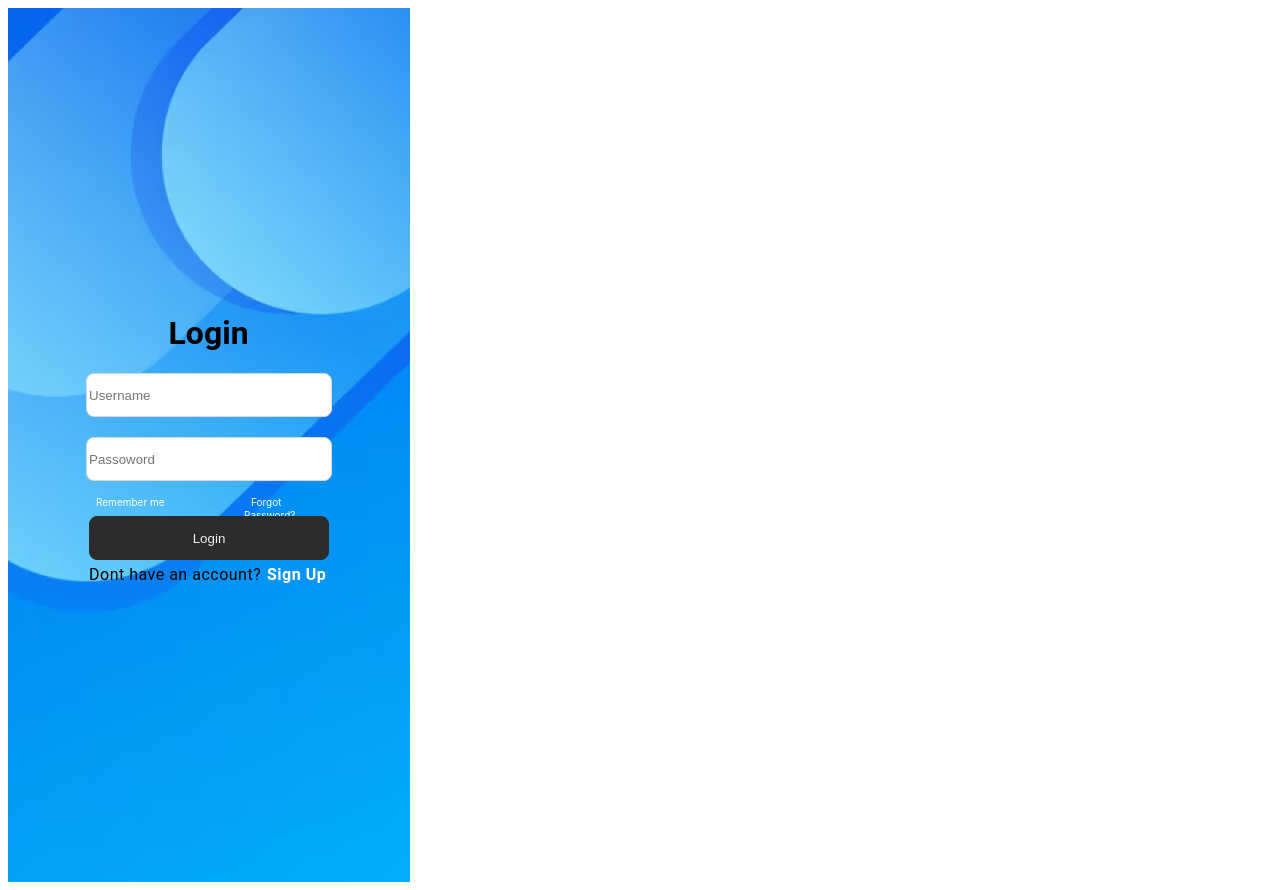
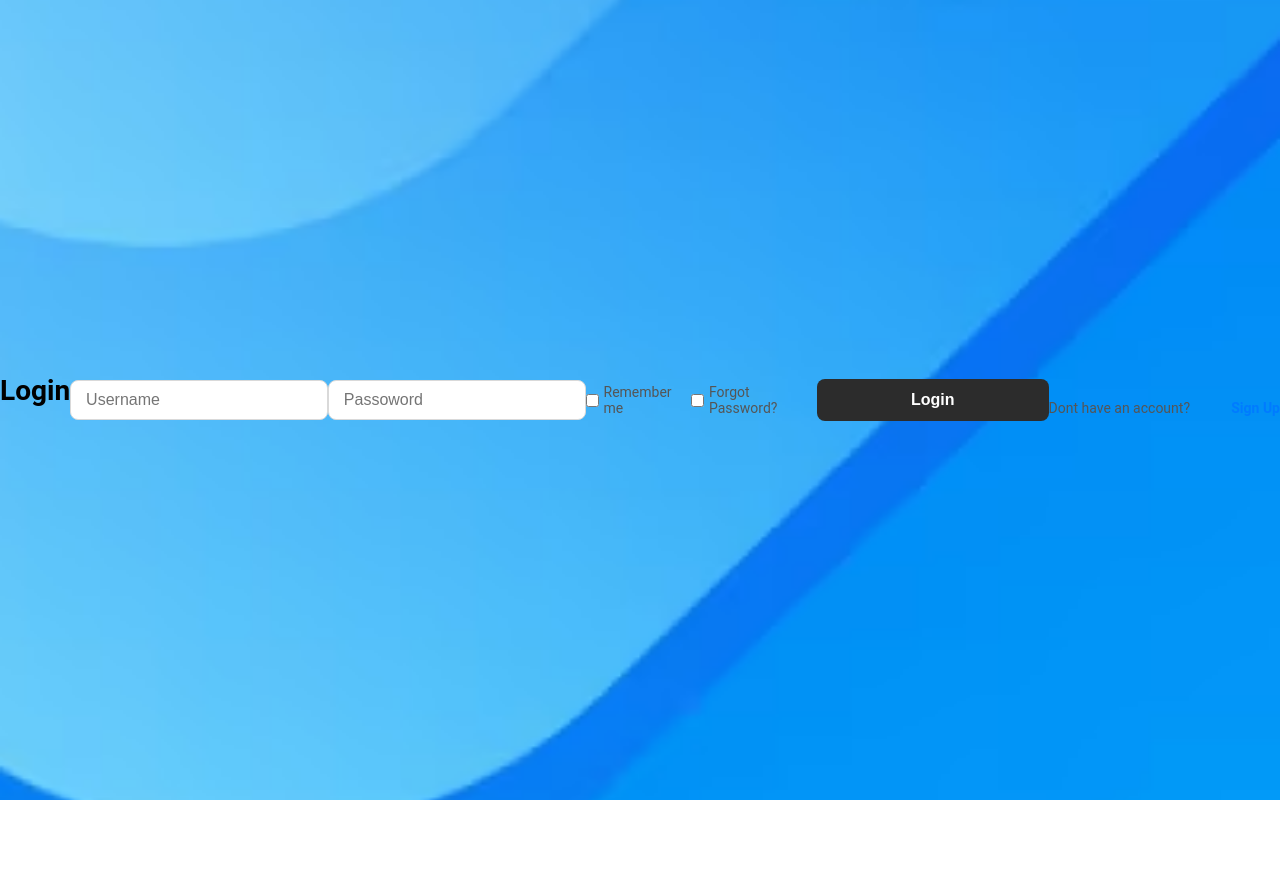
Before and after one commit to jkum1/reabbit, a Next.js app in the folder reabbit/: page / in a window 1280 px wide. After the commit the page ends 800 px from the top, so only its background shows below. Built offline with nearby package versions, Linux system fonts and the light colour scheme.

Commit message:
Update app.css

```diff
--- a/reabbit/src/app/app.css
+++ b/reabbit/src/app/app.css
@@ -1,149 +1,137 @@
-/* Sign-In Page */
+
+* {
+    margin: 0;
+    padding: 0;
+    box-sizing: border-box;
+  }
+
+  body {
+    font-family: 'Roboto', sans-serif;
+    display: flex;
+    justify-content: center;
+    align-items: center;
+    min-height: 100vh;
+    width: 100vw;
+    background: url(../../public/image-2-2.png) no-repeat center center;
+    background-size: cover;
+    background-attachment: fixed;
+    overflow: auto;
+  }
+
   #SignInPage {
     display: flex;
-    flex-direction: column;
     justify-content: center;
     align-items: center;
-    width: 402px;
-    height: 874px;
-    background: url(../../public/image-2-2.png);
+    width: 100%;
+    height: 100%;
+  }
+
+  #LoginContainer {
+    display: flex;
+    flex-direction: column;
+    align-items: center;
+    background: rgba(255, 255, 255, 0.9);
+    padding: 20px;
+    width: 90%;
+    max-width: 400px;
+    border-radius: 12px;
+    box-shadow: 0 4px 8px rgba(0, 0, 0, 0.2);
   }
 
   #LoginHeader {
-    width: 81px;
-    height: 40px;
-    font-family: 'Roboto';
-    font-style: normal;
+    font-size: 28px;
     font-weight: 700;
-    font-size: 32px;
-    line-height: 40px;
-    color: #000000;
-    margin: 10px;
+    color: #000;
+    margin-bottom: 20px;
   }
 
   #auto_layout2 {
-    display: flex;
-    flex-direction: row;
-    align-items: center;
+    width: 100%;
+    padding: 10px 15px;
+    margin: 10px 0;
+    border: 1px solid #d9d9d9;
+    border-radius: 8px;
+    font-size: 16px;
+    background: #fff;
+    transition: border-color 0.3s ease;
+  }
 
-    width: 240px;
-    min-width: 240px;
-    height: 40px;
-    margin: 10px;
-
-    background: #FFFFFF;
-    border: 1px solid #D9D9D9;
-    border-radius: 8px;
+  #auto_layout2:focus {
+    border-color: #007bff;
+    outline: none;
+    box-shadow: 0 0 4px rgba(0, 123, 255, 0.4);
   }
 
   #checkboxesSection {
     display: flex;
-    width: 240px;
     justify-content: space-between;
-    margin: 5px;
+    width: 100%;
+    margin: 10px 0;
+  }
+
+  .auto_layout1 {
+    font-size: 14px;
+    color: #555;
+    display: flex;
+    align-items: center;
+  }
+
+  .auto_layout1 input {
+    margin-right: 5px;
+    cursor: pointer;
   }
 
   .bttn {
-    box-sizing: border-box;
-    display: flex;
-    flex-direction: row;
-    justify-content: center;
-    align-items: center;
-    margin: 3px;
-    text-decoration: none;
+    width: 100%;
+    padding: 12px 0;
+    font-size: 16px;
+    font-weight: bold;
+    color: #fff;
+    background-color: #2c2c2c;
+    border: none;
+    border-radius: 8px;
+    cursor: pointer;
+    transition: background-color 0.3s ease;
+  }
 
-    width: 240px;
-    height: 44px;
-
-    background: #2C2C2C;
-    border: 1px solid #2C2C2C;
-    border-radius: 8px;
-
-    color: #eee;
+  .bttn:hover {
+    background-color: #1a1a1a;
   }
 
   #signupSection {
     display: flex;
-    width: 240px;
     justify-content: space-between;
+    width: 100%;
+    margin-top: 15px;
   }
 
   #dntHaveAcc {
-    width: 175px;
-    height: 24px;
-    left: 82px;
-    top: 620px;
-
-    /* M3/body/large */
-    font-family: 'Roboto';
-    font-style: normal;
-    font-weight: 400;
-    font-size: 16px;
-    line-height: 24px;
-    /* identical to box height, or 150% */
-    letter-spacing: 0.5px;
-
-    color: #000000;
+    font-size: 14px;
+    color: #555;
   }
 
   #signUp {
-    width: 62px;
-    height: 24px;
-    left: 261px;
-    top: 620px;
-
-    /* M3/body/large */
-    font-family: 'Roboto';
-    font-style: normal;
-    font-weight: 700;
-    font-size: 16px;
-    line-height: 24px;
-    /* identical to box height, or 150% */
-    letter-spacing: 0.5px;
-
-    color: #FFFFFF;
+    font-size: 14px;
+    font-weight: bold;
+    color: #007bff;
+    cursor: pointer;
   }
 
-.auto_layout1 {
-    width: 85px;
-    height: 12px;
-
-    font-family: 'Inter';
-    font-style: normal;
-    font-weight: 400;
-    font-size: 10px;
-    line-height: 12px;
-
-    color: #FFFFFF;
+  #signUp:hover {
+    text-decoration: underline;
   }
 
-.auto_layout1 input {
-    opacity: 0;
-    cursor: pointer;
-    height: 0;
-    width: 0;
+  @media (max-width: 480px) {
+    #LoginContainer {
+      width: 95%;
+      padding: 15px;
     }
 
-.checkmark {
-    top: 0;
-    left: 0;
-    height: 25px;
-    width: 25px;
-    background-color: #eee;
+    #LoginHeader {
+      font-size: 24px;
     }
 
-.auto_layout1 input:checked ~ .checkmark {
-    background-color: #000000;
+    .bttn {
+      font-size: 14px;
     }
-
-.auto_layout1 .checkmark:after {
-    left: 9px;
-    top: 5px;
-    width: 5px;
-    height: 10px;
-    border: solid white;
-    border-width: 0 3px 3px 0;
-    -webkit-transform: rotate(45deg);
-    -ms-transform: rotate(45deg);
-    transform: rotate(45deg);
   }
```
Lines whose indentation alone changed are shown as unchanged.
